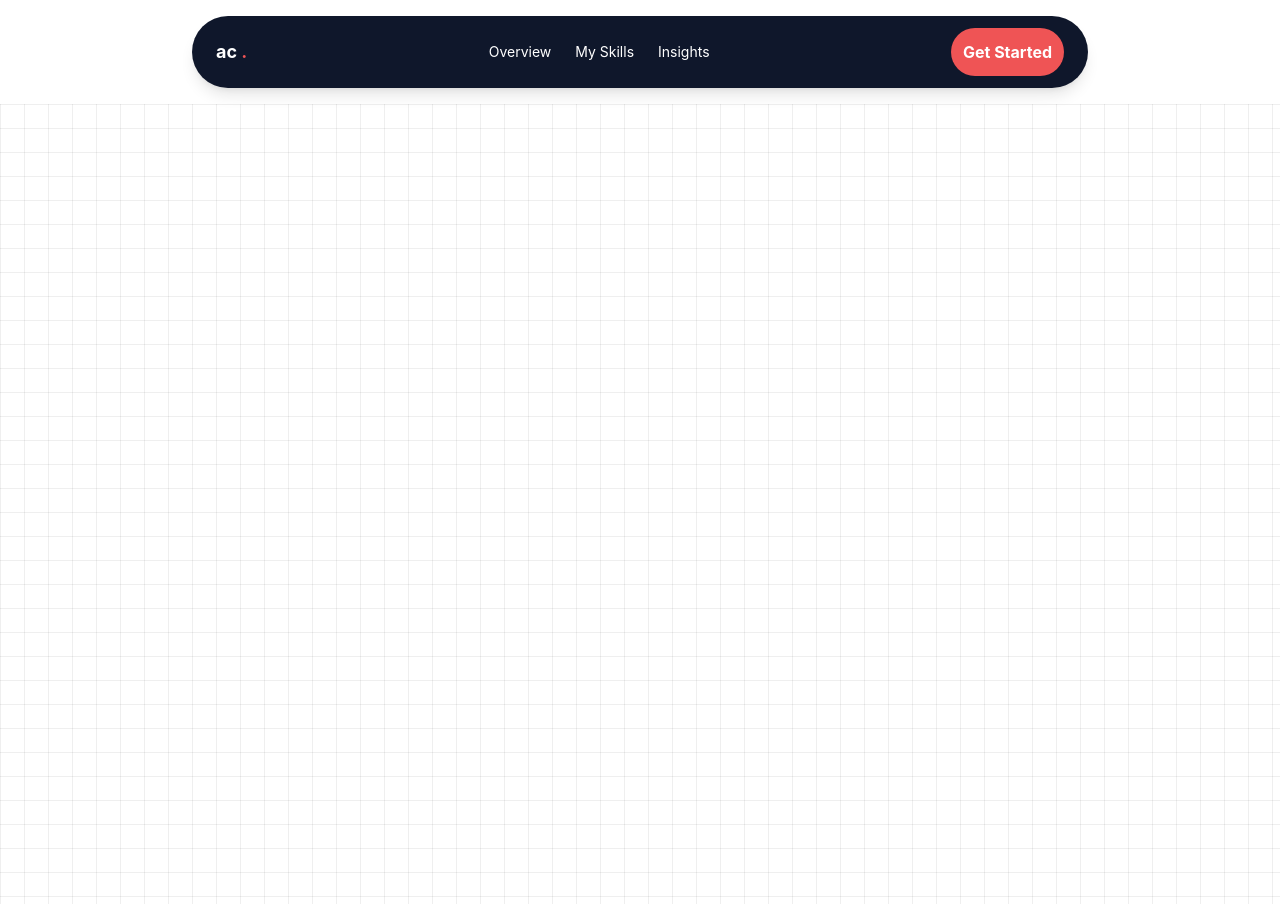
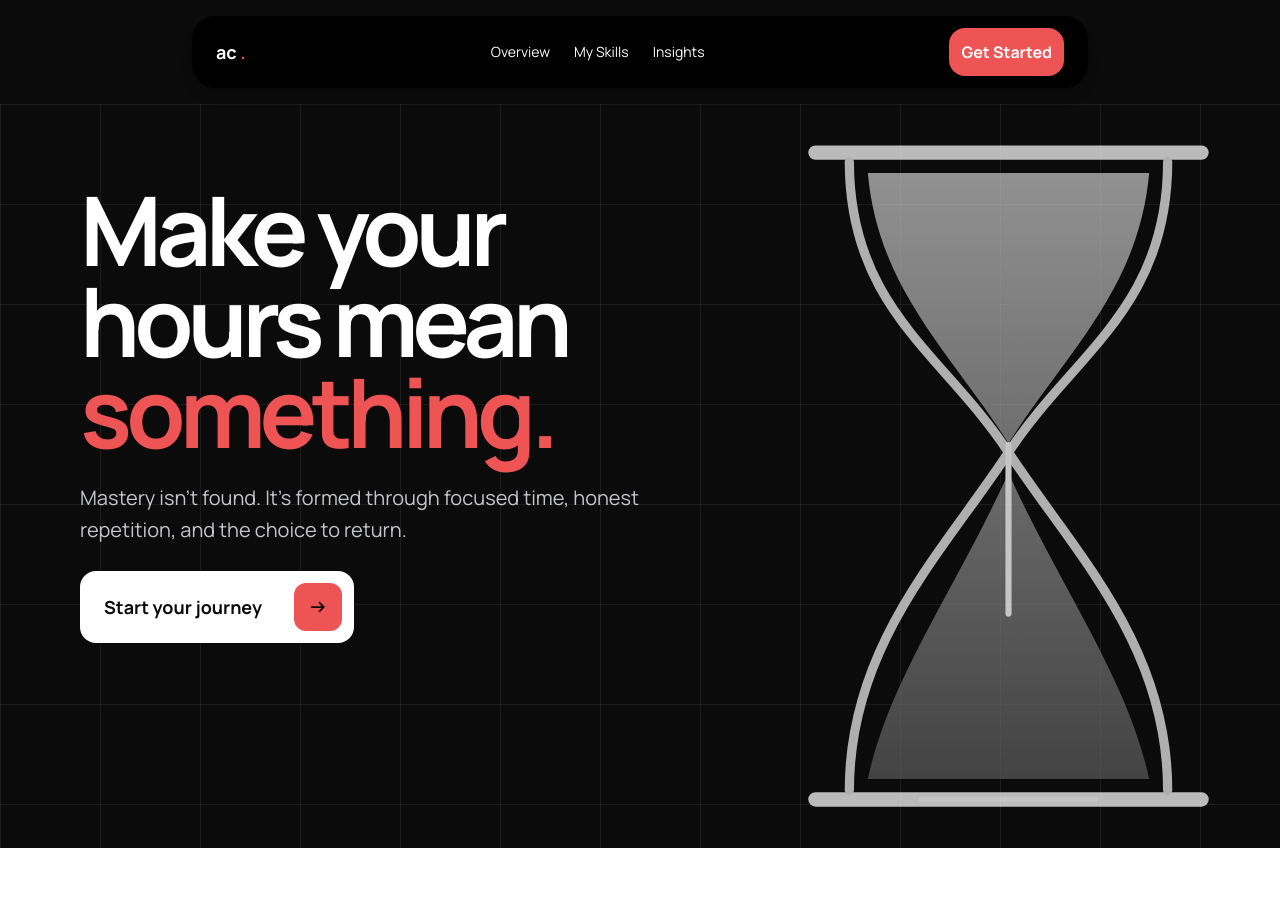
Before and after one commit to NathanMailumo/accum, a React (Vite) app: page / in a window 1280 px wide. After the commit the page ends 848 px from the top, so only its background shows below. Built offline with nearby package versions, Linux system fonts and the light colour scheme.

Commit message:
implementation of home page

```diff
--- a/package.json
+++ b/package.json
@@ -10,6 +10,10 @@
     "preview": "vite preview"
   },
   "dependencies": {
+    "@fortawesome/fontawesome-svg-core": "^7.3.1",
+    "@fortawesome/free-brands-svg-icons": "^7.3.1",
+    "@fortawesome/free-solid-svg-icons": "^7.3.1",
+    "@fortawesome/react-fontawesome": "^3.5.0",
     "@tailwindcss/vite": "^4.3.3",
     "react": "^19.3.1",
     "react-dom": "^19.3.1",
--- a/src/App.jsx
+++ b/src/App.jsx
@@ -1,11 +1,41 @@
 import { Navbar } from "./Components/Navbar";
+import { FontAwesomeIcon } from "@fortawesome/react-fontawesome";
+import { faArrowRight } from "@fortawesome/free-solid-svg-icons";
+import hourglass from "./assets/hourglass.svg";
 
 export function App() {
   return (
     <>
       <Navbar />
-      <main className="min-h-screen bg-white bg-[linear-gradient(to_right,#00000010_1px,transparent_1px),linear-gradient(to_bottom,#00000010_1px,transparent_1px)] [background-size:24px_24px]">
-        <section></section>
+      <main className="h-[calc(100vh-56px)] overflow-hidden bg-[#0b0b0b] bg-[linear-gradient(to_right,#ffffff12_1px,transparent_1px),linear-gradient(to_bottom,#ffffff12_1px,transparent_1px)] bg-[size:100px_100px] text-white">
+        <section className="relative isolate h-full overflow-hidden">
+          <img
+            src={hourglass}
+            alt=""
+            className="pointer-events-none absolute -right-4 top-1/2 z-[-1] h-[700px] w-[575px] -translate-y-1/2 opacity-80"
+          />
+          <div className="max-w-3xl px-8 pb-10 pt-20 sm:px-16 lg:px-20">
+            <h1 className="text-6xl font-bold leading-[0.95] tracking-[-0.06em] sm:text-7xl lg:text-8xl">
+              Make your hours mean
+              <span className="block text-[#ef5455]"> something.</span>
+            </h1>
+            <p className="max-w-xl py-6 text-lg leading-relaxed text-[#c5c6cb] sm:text-xl">
+              Mastery isn't found. It's formed through focused time, honest
+              repetition, and the choice to return.
+            </p>
+            <div>
+              <button className="inline-flex items-center gap-8 rounded-2xl bg-white py-3 pl-6 pr-3 text-lg font-bold text-[#0b0b0b]">
+                Start your journey
+                <span className="flex h-12 w-12 items-center justify-center rounded-xl bg-[#ef5455]">
+                  <FontAwesomeIcon
+                    icon={faArrowRight}
+                    className="text-sm text-[#0b0b0b]"
+                  />
+                </span>
+              </button>
+            </div>
+          </div>
+        </section>
       </main>
     </>
   );
--- a/src/Components/Navbar.jsx
+++ b/src/Components/Navbar.jsx
@@ -3,24 +3,24 @@ import "../index.css";
 
 export function Navbar() {
   return (
-    <div className="flex justify-center p-4">
-    <nav className="flex items-center justify-between gap-8 px-6 py-3 bg-slate-900 text-white rounded-full shadow-lg max-w-4xl w-full">
+    <div className="flex justify-center bg-[#0b0b0b] p-4">
+    <nav className="flex items-center justify-between gap-8 px-6 py-3 bg-black text-white rounded-3xl shadow-lg max-w-4xl w-full">
       <div>
         <h3 className="font-bold text-lg">ac <span className="text-[#ef5455]">.</span></h3>
       </div>
       <ul className="flex items-center gap-6 text-sm">
         <li>
-          <a href="#" className="hover:text-blue-400">Overview</a>
+          <a href="#" className="hover:text-[#ef5455]">Overview</a>
         </li>
         <li>
-          <a href="#" className="hover:text-blue-400">My Skills</a>
+          <a href="#" className="hover:text-[#ef5455]">My Skills</a>
         </li>
         <li>
-          <a href="#" className="hover:text-blue-400">Insights</a>
+          <a href="#" className="hover:text-[#ef5455]">Insights</a>
         </li>
       </ul>
       <div>
-            <button className="bg-[#ef5455] p-3 rounded-3xl font-bold">Get Started</button>
+            <button className="bg-[#ef5455] p-3 rounded-2xl font-bold">Get Started</button>
       </div>
       </nav>
     </div>
--- a/src/index.css
+++ b/src/index.css
@@ -1 +1,6 @@
+@import url("https://fonts.googleapis.com/css2?family=Manrope:wght@400;500;600;700;800&display=swap");
 @import "tailwindcss";
+
+:root {
+  font-family: "Manrope", sans-serif;
+}
```
Also changed, not shown: src/Components/Skills.jsx (added), src/assets/hourglass.svg (added), 1 other file (tests, documents, lock files or other folders).
